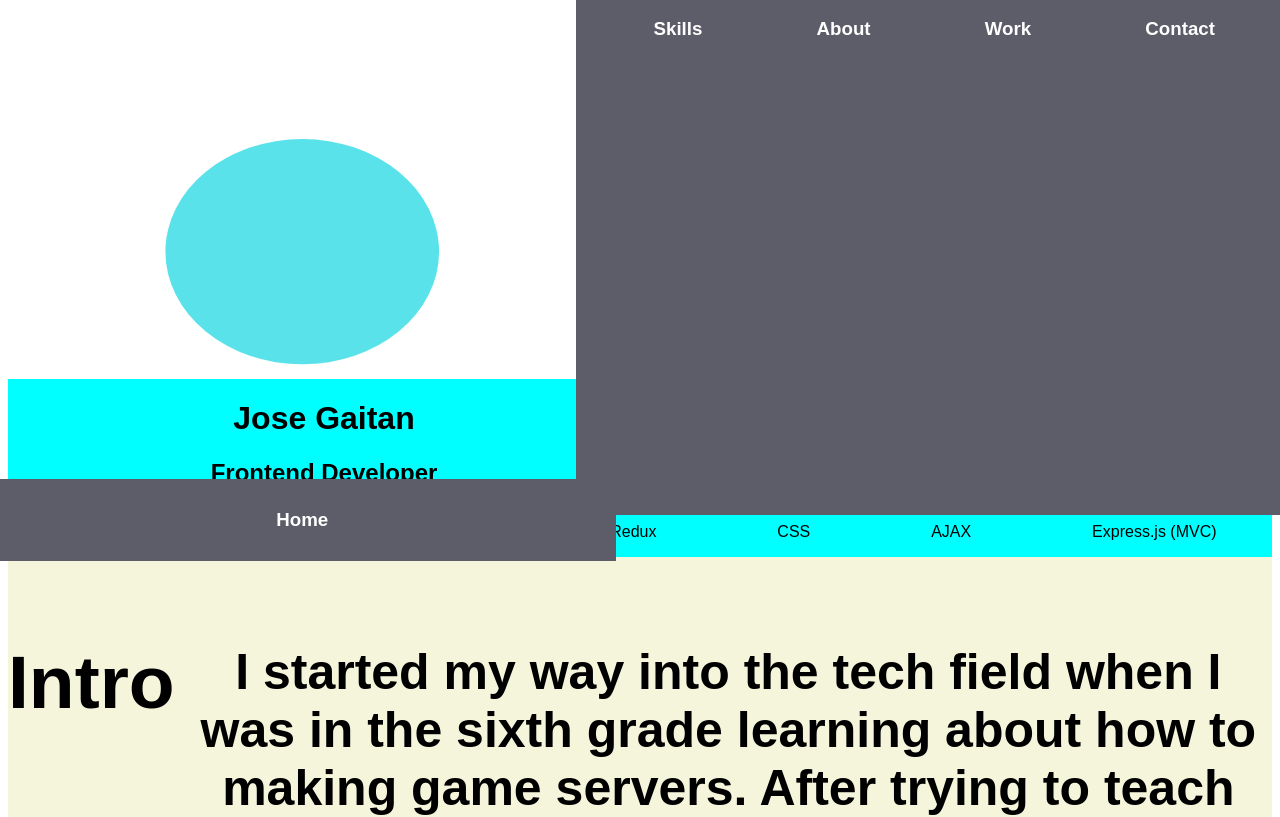
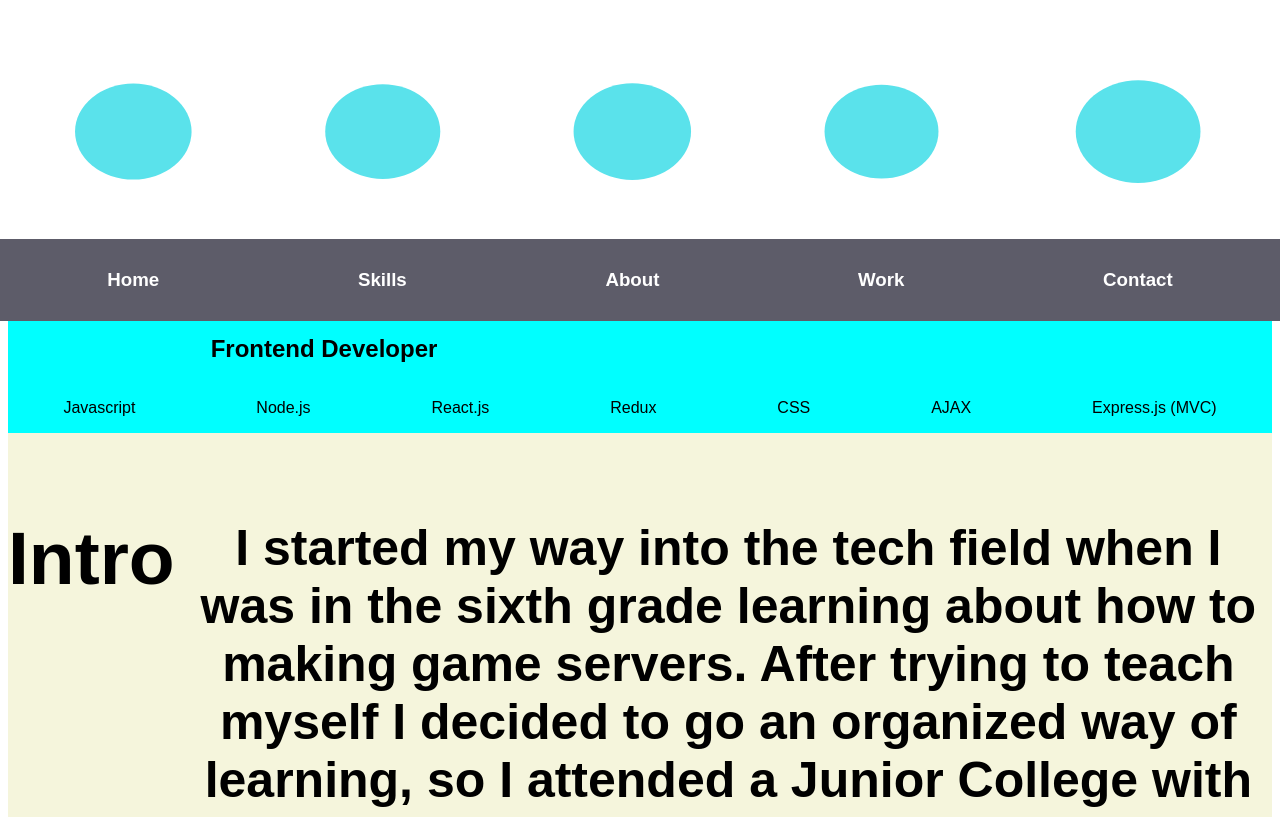
Before and after one commit to joeygaitan/react-portfolio, a React (Create React App) app: page / in a window 1280 px wide. Shown: the top 817 px of the page. Built offline with nearby package versions, Linux system fonts and the light colour scheme.

Commit message:
working on the navbar section

```diff
--- a/src/components/Navbar/NavBar.js
+++ b/src/components/Navbar/NavBar.js
@@ -13,15 +13,26 @@ class NavBar extends Component {
         return (
         <div className="container">
 
-            <div>
-                <Dot className="blue"/>
+            <div className="home">
+                <Dot className="dotSvg"/>
                 <h3>Home</h3>
             </div>
-
-            <h3>Skills</h3>
-            <h3>About</h3>
-            <h3>Work</h3>
-            <h3>Contact</h3>
+            <div className="skills">
+                <Dot className="dotSvg"/>
+                <h3>Skills</h3>
+            </div>
+            <div className="about">
+                <Dot className="dotSvg"/>
+                <h3>About</h3>
+            </div>
+            <div>
+                <Dot className="dotSvg"/>
+                <h3>Work</h3>
+            </div>
+            <div>
+                <Dot className="dotSvg"/>
+                <h3>Contact</h3>
+            </div>
 
         </div> );
     }
```
